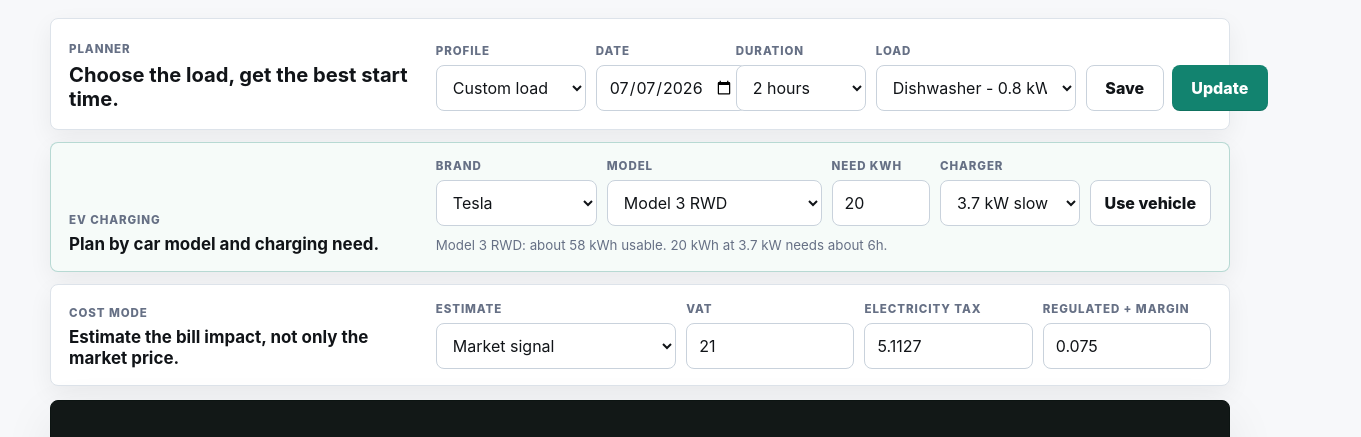
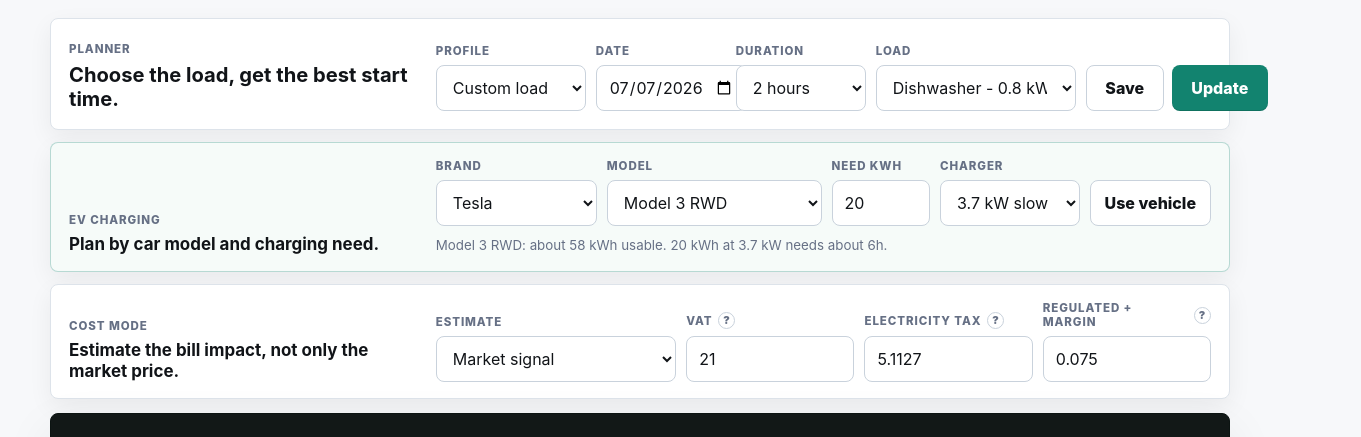
Before and after one commit to okankaraduman/powerwindow, a plain HTML site: page index.html in a window 1280 px wide. Shown: the part 90-527 px from the top of the page, 1361 px wide, since content can reach past the window. Drawn offline with Linux system fonts and the light colour scheme; no server answers.

Commit message:
Add cost setting help tooltips

```diff
--- a/index.html
+++ b/index.html
@@ -129,15 +129,39 @@
             </select>
           </label>
           <label class="field compact-field">
-            <span>VAT</span>
+            <span class="label-with-help">
+              VAT
+              <span
+                class="help-tip"
+                tabindex="0"
+                aria-label="VAT default explanation"
+                data-tip="Default 21% because Spain's temporary electricity VAT reductions ended and electricity returned to the standard VAT rate from 1 Jan 2025. Edit this if your bill uses another rate."
+              >?</span>
+            </span>
             <input id="vatInput" type="number" min="0" max="30" step="0.1" value="21" />
           </label>
           <label class="field compact-field">
-            <span>Electricity tax</span>
+            <span class="label-with-help">
+              Electricity tax
+              <span
+                class="help-tip"
+                tabindex="0"
+                aria-label="Electricity tax default explanation"
+                data-tip="Default 5.1127% is the standard Spanish special electricity tax rate used before temporary crisis reductions. Edit it if your bill applies a different rate."
+              >?</span>
+            </span>
             <input id="electricityTaxInput" type="number" min="0" max="10" step="0.1" value="5.1127" />
           </label>
           <label class="field compact-field">
-            <span>Regulated + margin</span>
+            <span class="label-with-help">
+              Regulated + margin
+              <span
+                class="help-tip"
+                tabindex="0"
+                aria-label="Regulated charges and margin default explanation"
+                data-tip="Default 0.075 EUR/kWh is our editable allowance for per-kWh regulated charges, retailer margin, and other bill items not included in REE market prices. It is not an official tax."
+              >?</span>
+            </span>
             <input id="adderInput" type="number" min="0" max="0.5" step="0.001" value="0.075" />
           </label>
         </div>
--- a/service-worker.js
+++ b/service-worker.js
@@ -1,4 +1,4 @@
-const CACHE_NAME = "power-window-v16";
+const CACHE_NAME = "power-window-v17";
 const APP_ASSETS = [
   "/",
   "/index.html",
--- a/styles.css
+++ b/styles.css
@@ -175,12 +175,97 @@ h1 {
 }
 
 .eyebrow,
-.field span {
+.field > span {
   color: var(--muted);
   font-size: 0.72rem;
   font-weight: 850;
   letter-spacing: 0.08em;
   text-transform: uppercase;
+}
+
+.label-with-help {
+  display: inline-flex;
+  align-items: center;
+  gap: 6px;
+  width: fit-content;
+}
+
+.help-tip {
+  position: relative;
+  display: inline-grid;
+  place-items: center;
+  width: 17px;
+  height: 17px;
+  border: 1px solid var(--line-strong);
+  border-radius: 999px;
+  background: #ffffff;
+  color: var(--muted);
+  font-size: 0.68rem;
+  font-weight: 900;
+  line-height: 1;
+  cursor: help;
+  text-transform: none;
+}
+
+.help-tip::after {
+  content: attr(data-tip);
+  position: absolute;
+  right: 50%;
+  bottom: calc(100% + 9px);
+  z-index: 10;
+  width: min(290px, calc(100vw - 42px));
+  border: 1px solid rgba(17, 20, 24, 0.12);
+  border-radius: 8px;
+  padding: 10px 12px;
+  background: var(--deep);
+  color: #f8fbfa;
+  box-shadow: var(--soft-shadow);
+  font-size: 0.78rem;
+  font-weight: 650;
+  letter-spacing: 0;
+  line-height: 1.36;
+  opacity: 0;
+  pointer-events: none;
+  text-align: left;
+  text-transform: none;
+  transform: translate(50%, 4px);
+  transition:
+    opacity 140ms ease,
+    transform 140ms ease;
+}
+
+.help-tip::before {
+  content: "";
+  position: absolute;
+  right: 50%;
+  bottom: calc(100% + 4px);
+  z-index: 11;
+  width: 10px;
+  height: 10px;
+  background: var(--deep);
+  opacity: 0;
+  pointer-events: none;
+  transform: translateX(50%) rotate(45deg);
+  transition: opacity 140ms ease;
+}
+
+.help-tip:hover,
+.help-tip:focus-visible {
+  border-color: var(--accent);
+  color: var(--accent);
+  outline: none;
+}
+
+.help-tip:hover::after,
+.help-tip:hover::before,
+.help-tip:focus-visible::after,
+.help-tip:focus-visible::before {
+  opacity: 1;
+}
+
+.help-tip:hover::after,
+.help-tip:focus-visible::after {
+  transform: translate(50%, 0);
 }
 
 .planner-copy h2 {
```
